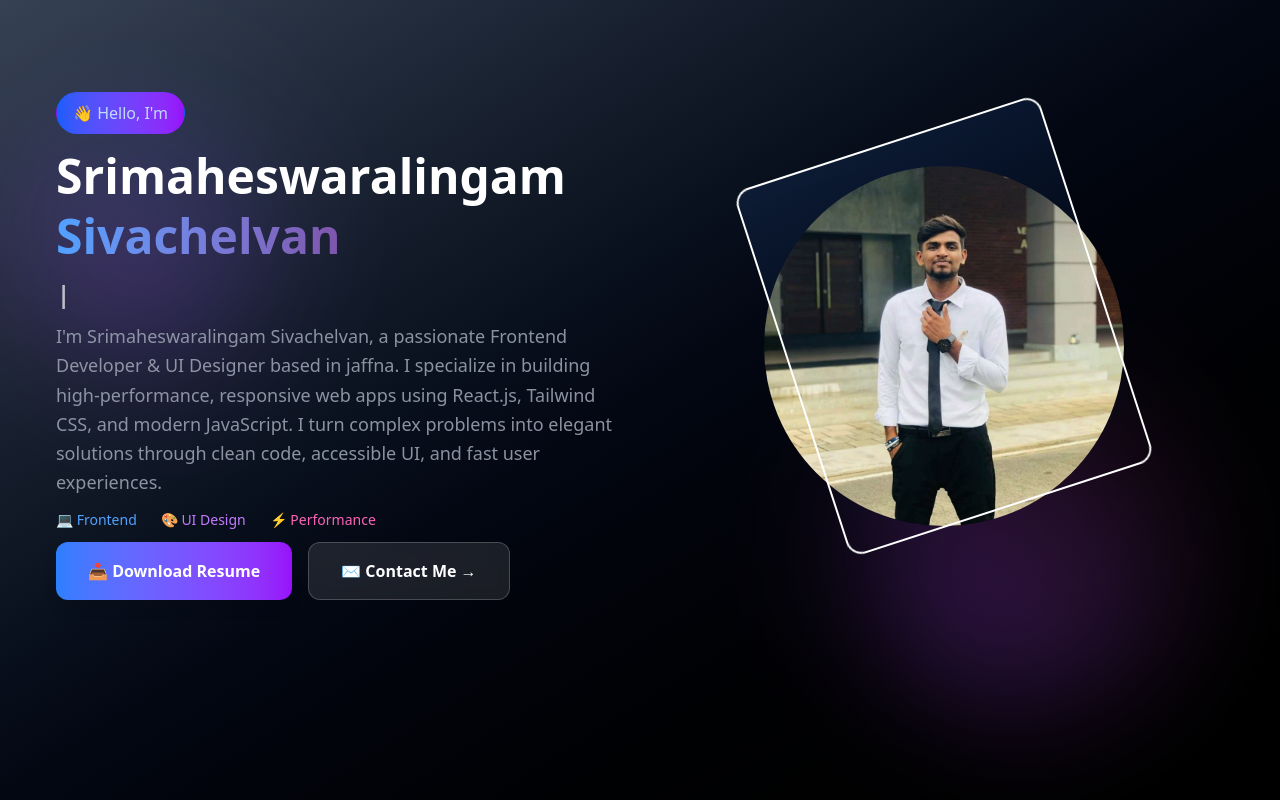
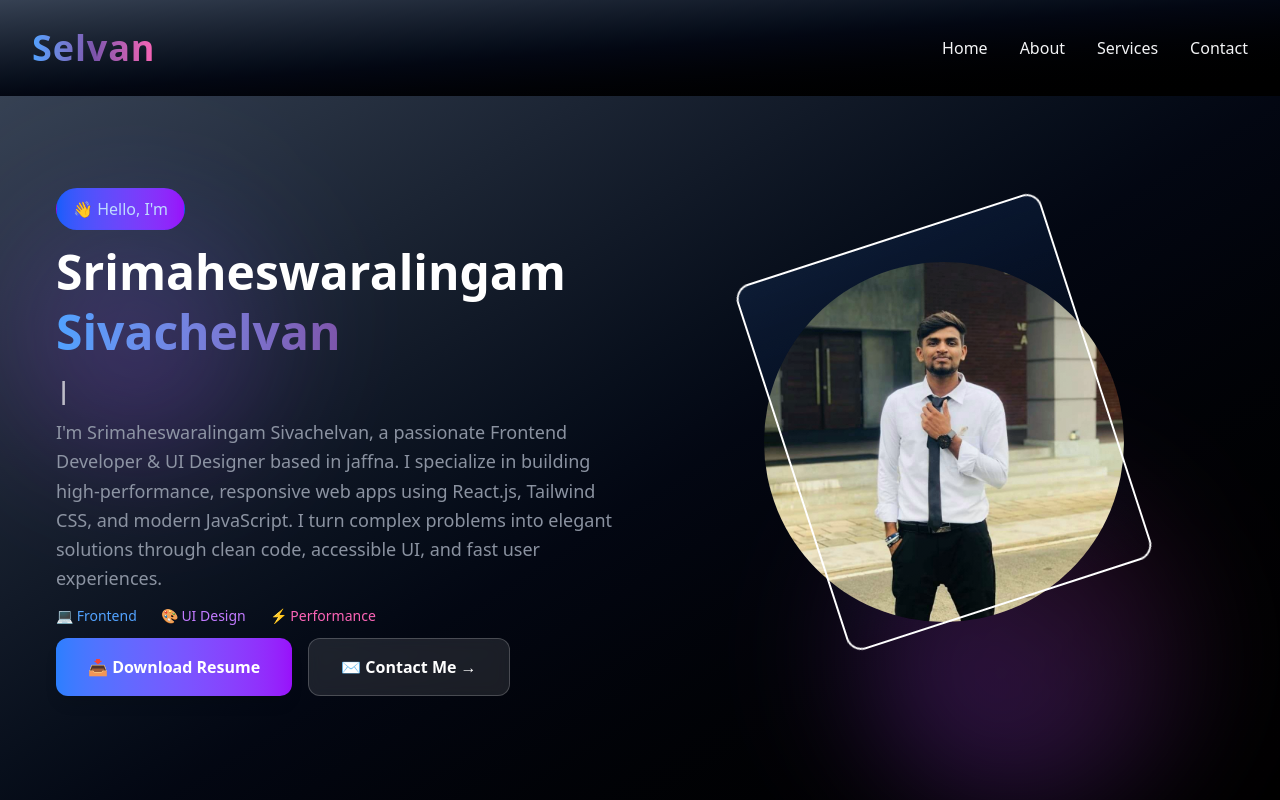
Before and after one commit to Sivachelvan2002/Myportfolio, a React (Vite) app: page / in a window 1280 px wide. Shown: the top 800 px of the page. Built offline with nearby package versions, Linux system fonts and the light colour scheme.

Commit message:
nav bar created

```diff
--- a/package.json
+++ b/package.json
@@ -16,6 +16,7 @@
     "react": "^19.1.0",
     "react-dom": "^19.1.0",
     "react-icons": "^5.5.0",
+    "react-scroll": "^1.9.3",
     "react-toaster": "^0.0.3",
     "react-toastify": "^11.0.5",
     "tailwindcss": "^4.1.11",
--- /dev/null
+++ b/src/Nav.jsx
@@ -0,0 +1,67 @@
+import { useState } from "react";
+
+export default function NavBar() {
+  const [isOpen, setIsOpen] = useState(false);
+
+  return (
+    <nav className="bg-gradient-to-br from-gray-700 via-gray-950 to-black text-gray-100">
+      <div className="max-w-7xl mx-auto px-4 sm:px-6 lg:px-8">
+        <div className="flex justify-between h-24 items-center">
+          {/* Logo / Brand */}
+          <div className="flex-shrink-0 text-4xl font-black tracking-wide font-sans bg-gradient-to-r from-blue-400 via-purple-400/60 to-pink-400 bg-clip-text text-transparent">
+            Selvan
+          </div>
+
+          {/* Desktop menu */}
+          <div className="hidden md:flex space-x-8">
+            <a href="#home" className="hover:text-yellow-400 transition-colors duration-200">Home</a>
+            <a href="#about" className="hover:text-yellow-400 transition-colors duration-200">About</a>
+            <a href="#services" className="hover:text-yellow-400 transition-colors duration-200">Services</a>
+            <a href="#contact" className="hover:text-yellow-400 transition-colors duration-200">Contact</a>
+          </div>
+
+          {/* Mobile menu button */}
+          <div className="md:hidden">
+            <button
+              onClick={() => setIsOpen(!isOpen)}
+              className="focus:outline-none"
+              aria-label="Toggle menu"
+            >
+              {isOpen ? (
+                <svg
+                  className="w-6 h-6 text-gray-100"
+                  fill="none"
+                  stroke="currentColor"
+                  viewBox="0 0 24 24"
+                  xmlns="http://www.w3.org/2000/svg"
+                >
+                  <path strokeLinecap="round" strokeLinejoin="round" strokeWidth={2} d="M6 18L18 6M6 6l12 12" />
+                </svg>
+              ) : (
+                <svg
+                  className="w-6 h-6 text-gray-100"
+                  fill="none"
+                  stroke="currentColor"
+                  viewBox="0 0 24 24"
+                  xmlns="http://www.w3.org/2000/svg"
+                >
+                  <path strokeLinecap="round" strokeLinejoin="round" strokeWidth={2} d="M4 6h16M4 12h16M4 18h16" />
+                </svg>
+              )}
+            </button>
+          </div>
+        </div>
+      </div>
+
+      {/* Mobile menu */}
+      {isOpen && (
+        <div className="md:hidden bg-gray-900 bg-opacity-90 px-4 py-3 space-y-3">
+          <a href="#home" className="block hover:text-yellow-400 transition-colors duration-200">Home</a>
+          <a href="#about" className="block hover:text-yellow-400 transition-colors duration-200">About</a>
+          <a href="#services" className="block hover:text-yellow-400 transition-colors duration-200">Services</a>
+          <a href="#contact" className="block hover:text-yellow-400 transition-colors duration-200">Contact</a>
+        </div>
+      )}
+    </nav>
+  );
+}
--- a/src/hero.jsx
+++ b/src/hero.jsx
@@ -71,7 +71,7 @@ function Hero() {
                 <div className="flex justify-center items-center  order-1 md:order-2 relative ">
                     <div className="bg-gradient-to-r border-2 border-b-grey-600 from-blue-500/10 to-grey-500/30 w-80 md:w-96 h-80 md:-h-96 rounded-2xl flex justify-center items-cente animate-spin absolute top-0 z-0"></div>
 
-                    <div className="rounded-full   hover:animate-ping ">
+                    <div className="rounded-full  ">
                         <img
                             src="sel.jpg"
                             alt="Srimaheswaralingam Sivachelvan"
--- a/src/main.jsx
+++ b/src/main.jsx
@@ -7,9 +7,12 @@ import Skills from './Skills.jsx'
 import ProjectsSection from './Projects.jsx'
 import ContactSection from './Contact.jsx'
 import FooterSection from './Footer.jsx'
+import NavBar from './Nav.jsx'
+
 
 createRoot(document.getElementById('root')).render(
   <StrictMode>
+    <NavBar />
     <Hero />
     <About />
     <Skills />
```
Also changed, not shown: 1 other file (tests, documents, lock files or other folders).
